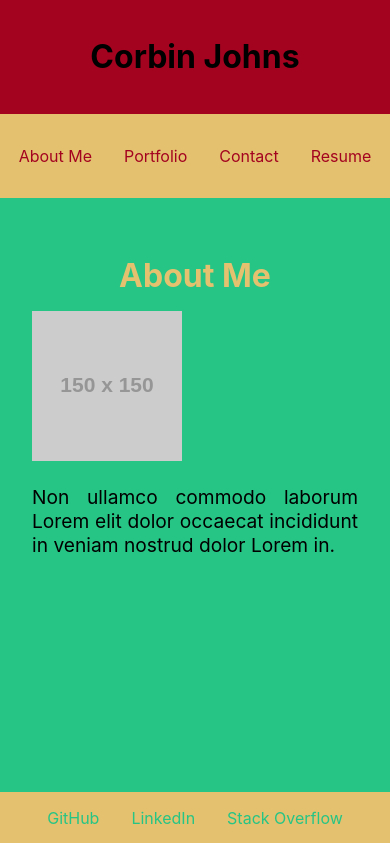
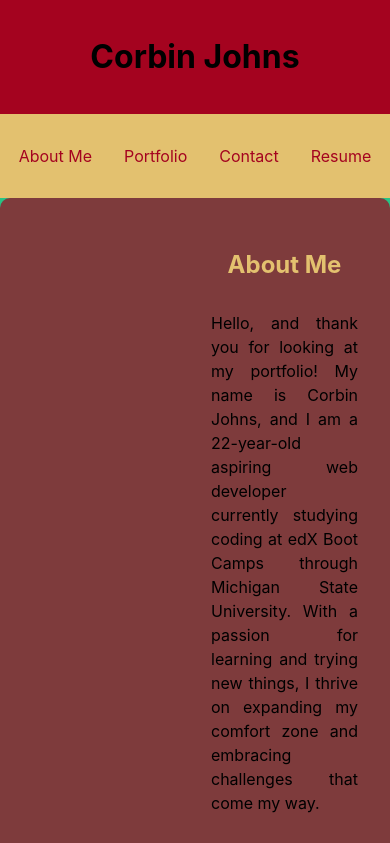
Before and after one commit to cxrstings/React-Portfolio, a React (Create React App) app: page / in a window 390 px wide. Shown: the top 843 px of the page. Built offline with nearby package versions, Linux system fonts and the light colour scheme; the HTML template or start-up script is replaced by a standard one.

Commit message:
updated About Me code and added mobile friendly design

```diff
--- a/src/components/AboutMe.js
+++ b/src/components/AboutMe.js
@@ -1,18 +1,29 @@
 import React from "react";
 import styles from './AboutMe.module.css';
 
-function AboutMe() {
+const About = () => {
   return (
-        <section className={styles.section}>
+    <div className={styles.aboutcontainer}>
+      <div className={styles.aboutimage}>
+        <img src="/images/me.jpg" alt="Your name" />
+      </div>
+      <div className={styles.abouttext}>
         <h2>About Me</h2>
-            <div>
-                <img src="https://via.placeholder.com/150" alt="Profile" />
         <p>
-                    Non ullamco commodo laborum Lorem elit dolor occaecat incididunt in veniam nostrud dolor Lorem in.
+            Hello, and thank you for looking at my portfolio! My name is Corbin Johns, and I am a 22-year-old aspiring web developer currently studying coding at edX Boot Camps through Michigan State University. With a passion for learning and trying new things, I thrive on expanding my comfort zone and embracing challenges that come my way.
+            <br></br>
+            <br></br>
+            Throughout my studies, I have developed skills in HTML, CSS, JavaScript, and various other web technologies. I'm always excited to explore new languages and tools to strengthen my abilities as a developer. This course has been quite challenging at times, but it has taught me the importance of persistence and adaptability.
+            <br></br>
+            <br></br>
+            In my free time, I enjoy hiking, swimming, playing video games, and taking care of my pets which contributes to my creativity and problem-solving abilities.
+            <br></br>
+            <br></br>
+            As I continue on my journey in the tech industry, I hope to secure a career that not only challenges me but also allows me to learn and grow every day. I am eager to collaborate with others, make a positive impact, and be a part of the ever-evolving world of technology.
         </p>
       </div>
-        </section>
+    </div>
   );
-}
+};
 
-export default AboutMe;
+export default About;
--- a/src/components/AboutMe.module.css
+++ b/src/components/AboutMe.module.css
@@ -1,19 +1,48 @@
-section {
+.aboutcontainer {
+  display: flex;
+  flex-direction: row;
+  justify-content: center;
+  align-items: center;
+  padding: 2rem;
+  background-color: #a4031eb4;
+  max-width: 1200px;
+  margin: 0 auto;
+  border-radius: 10px;
+}
+
+.abouttext {
+  flex: 1;
   display: flex;
   flex-direction: column;
   align-items: center;
-    background-color: #26C485;
-    padding: 2rem;
+  margin-left: 2rem;
 }
 
-  section h2 {
+.abouttext h2 {
   color: #E3C16F;
-    font-size: 2rem;
+  font-size: 1.5rem;
   margin-bottom: 1rem;
 }
 
-  section p {
-    font-size: 1.2rem;
-    max-width: 800px;
+.abouttext p {
+  font-size: 1rem;
+  line-height: 1.5;
   text-align: justify;
 }
+
+.aboutimage {
+  flex: 1;
+  max-width: 500px;
+}
+
+.aboutimage img {
+  width: 100%;
+  height: auto;
+  object-fit: cover;
+}
+
+@media (min-width: 768px) {
+  .aboutcontainer {
+    flex-direction: row;
+  }
+}
--- a/src/components/Navigation.module.css
+++ b/src/components/Navigation.module.css
@@ -9,7 +9,6 @@ nav ul {
     justify-content: center;
     list-style: none;
     padding: 0;
-    /* background-color: #E3C16F; */
   }
 
   nav ul li {
--- a/src/components/Portfolio.module.css
+++ b/src/components/Portfolio.module.css
@@ -55,3 +55,9 @@
   justify-content: space-between;
   margin-bottom: 1rem;
 }
+
+@media (min-width: 768px) {
+  .project {
+    flex-basis: calc(50% - 2rem);
+  }
+}
```
Also changed, not shown: public/images/me.jpg (added). Lines whose indentation alone changed are shown as unchanged.
